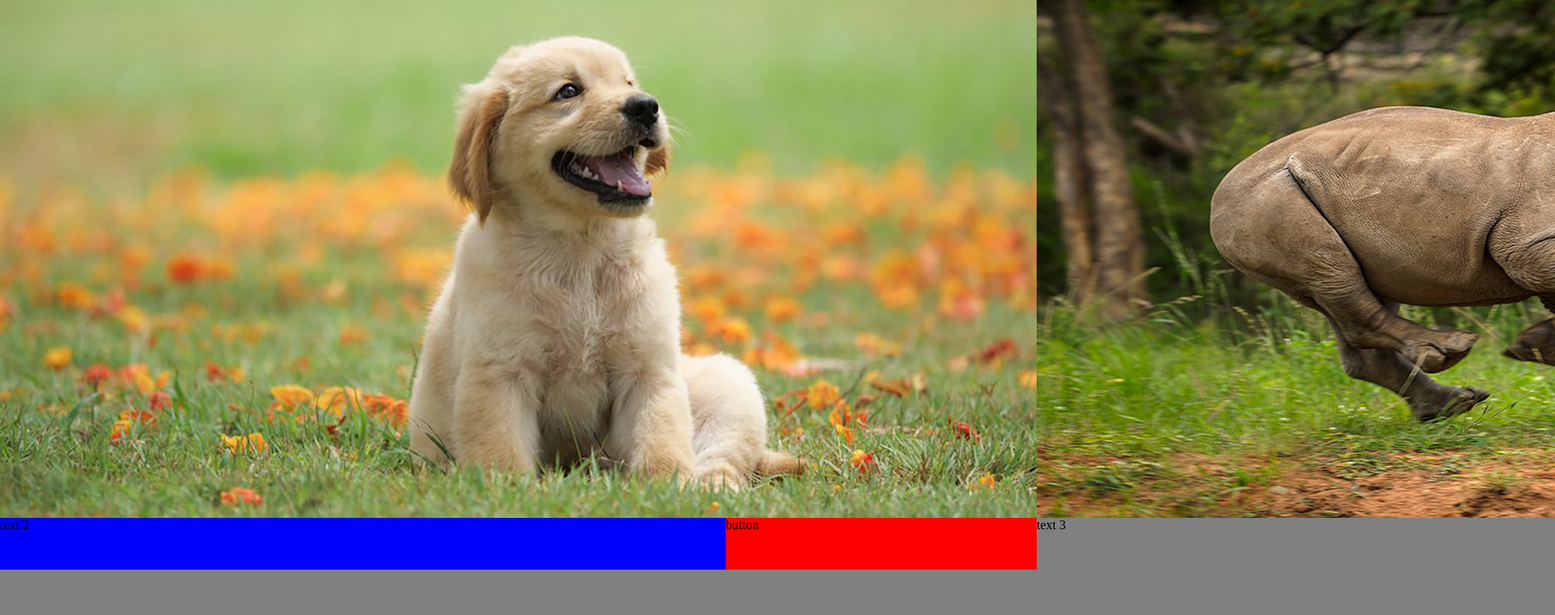
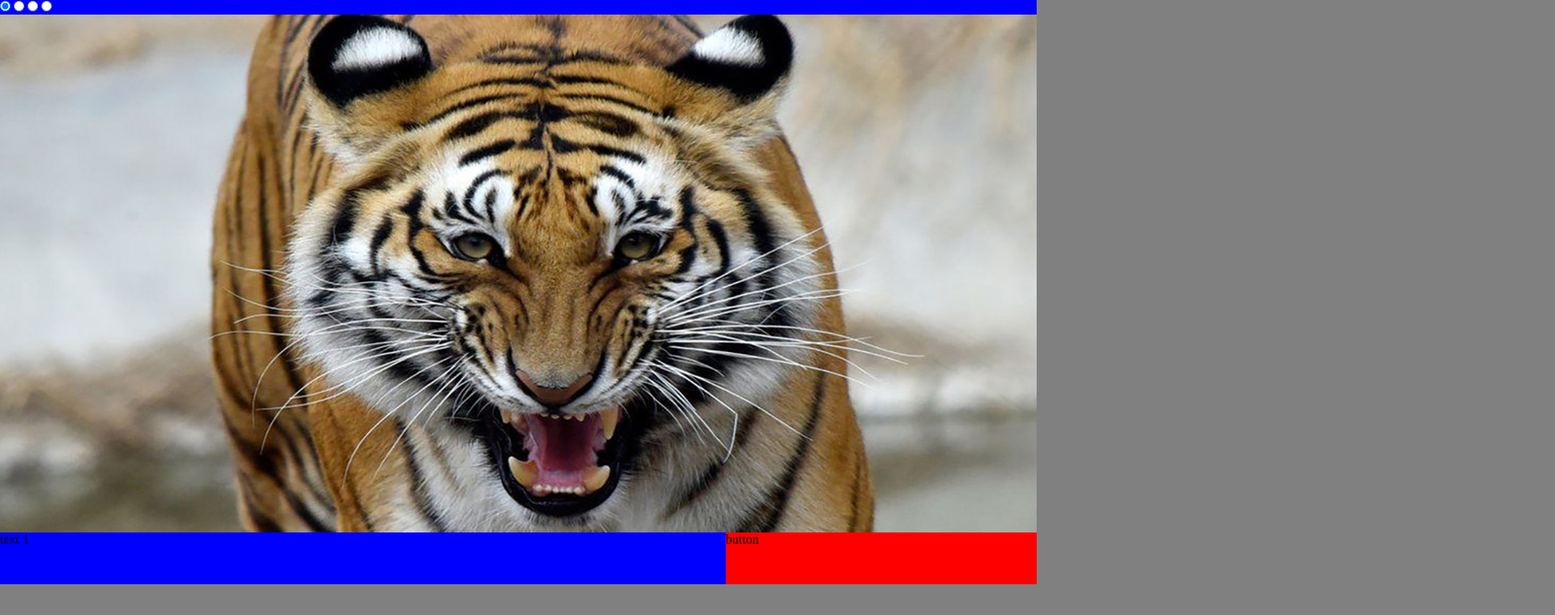
Before and after one commit to artantstar/cssMemSlider, a plain HTML site: page cssMemSlider/index.html in a window 1280 px wide. Shown: the top 760 px of the page at 81% size, 1920 px wide, since content can reach past the window. Drawn offline with Linux system fonts and the light colour scheme.

Commit message:
feat: add slider functional

```diff
--- a/cssMemSlider/index.html
+++ b/cssMemSlider/index.html
@@ -11,7 +11,13 @@
 
 <body>
 
+
+
   <div class="slider">
+    <input class="slider-dot" type="radio" id="btn1" name="slider" title="slide1" checked="checked"/>
+  <input class="slider-dot" type="radio" id="btn2" name="slider" title="slide2"/>
+  <input class="slider-dot" type="radio" id="btn3" name="slider" title="slide3"/>
+  <input class="slider-dot" type="radio" id="btn4" name="slider" title="slide4"/>
     <div class="slider__image">
       <img src="assets/mem1.jpg" alt="mem1">
       <img src="assets/mem2.jpg" alt="mem2">
--- a/cssMemSlider/style.css
+++ b/cssMemSlider/style.css
@@ -16,24 +16,23 @@ body {
 
 .slider__image {
   display: flex;
-  /* overflow: hidden; */
+  overflow: hidden;
 }
 
 img {
   display: block;
   width: 100%;
-  transform: translate(-100%);
+  /* transform: translate(-100%); */
 }
 
 .slider__footer {
-  position: relative;
   /* background-color: pink; */
   /* margin-top: 100px; */
 }
 
 .slider__description {
-  /* margin-top: 20px; */
   display: flex;
+  overflow: hidden;
   /* background-color: blue; */
 }
 
@@ -42,14 +41,37 @@ p {
   min-width: 100%;
   height: 4em;
   /* background-color: green; */
-  transform: translate(-100%);
+  /* transform: translate(-100%); */
+}
+
+img,
+p {
+  transition: transform 1s ease-in-out;
 }
 
 .slider__control {
   /* float: right; */
   width: 30%;
-height: 4em;
+  height: 4em;
   background-color: red;
   float: right;
   transform: translateY(-100%);
 }
+
+/* Slider functional */
+#btn1:checked ~ .slider__image img,
+#btn1:checked ~ .slider__footer .slider__description p  {
+  transform: translatex(0);
+}
+#btn2:checked ~ .slider__image img,
+#btn2:checked ~ .slider__footer .slider__description p {
+  transform: translatex(-100%);
+}
+#btn3:checked ~ .slider__image img,
+#btn3:checked ~ .slider__footer .slider__description p  {
+  transform: translatex(-200%);
+}
+#btn4:checked ~ .slider__image img,
+#btn4:checked ~ .slider__footer .slider__description p  {
+  transform: translatex(-300%);
+}
```
